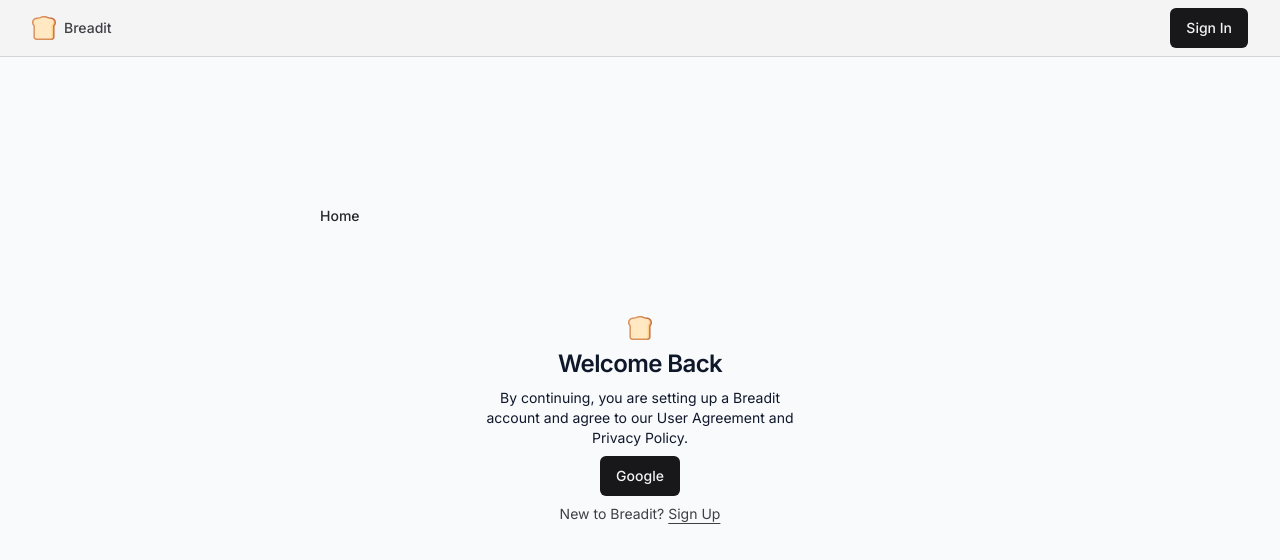
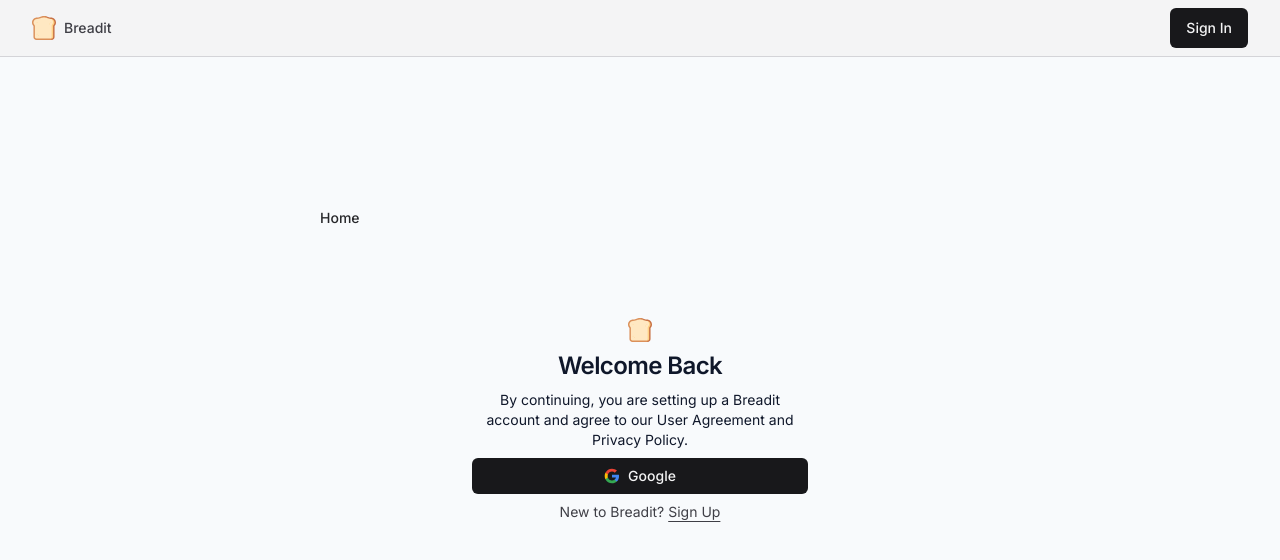
Before and after one commit to MichaelFrieze/breadit, a Next.js app: page /sign-in in a window 1280 px wide. Shown: the top 560 px of the page. Built offline with nearby package versions, Linux system fonts and the light colour scheme.

Commit message:
I need to push some code before I fix some packages

```diff
--- a/src/components/Signin.tsx
+++ b/src/components/Signin.tsx
@@ -14,7 +14,7 @@
         </p>
 
         {/* sign in form */}
-        <UserAuthForm className="mx-2" />
+        <UserAuthForm />
 
         <p className="px-8 text-center text-sm text-zinc-700">
           New to Breadit?{' '}
--- a/src/components/UserAuthForm.tsx
+++ b/src/components/UserAuthForm.tsx
@@ -1,17 +1,39 @@
-import { FC } from 'react';
+'use client';
+
+import { FC, useState } from 'react';
 import { Button } from './ui/Button';
 import { cn } from '@/lib/utils';
+import { signIn } from 'next-auth/react';
+import { Icons } from './Icons';
 
 interface UserAuthFormProps extends React.HTMLAttributes<HTMLDivElement> {}
 
 const UserAuthForm: FC<UserAuthFormProps> = ({ className, ...props }) => {
-  // We can now pass anything that you normally can pass to a div to this component
-  // Also, we can pass all the props we normally receive from the parent component right into the actual div so we can style this component.
-  // Not only in this component but wherever we render it as well. Just as if this was a div.
-  console.log(`${cn('flex justify-center', className)}`);
+  const [isLoading, setIsLoading] = useState<boolean>(false);
+
+  const loginWithGoogle = async () => {
+    setIsLoading(true);
+
+    try {
+      await signIn('google');
+    } catch (error) {
+      // toast notification
+    } finally {
+      setIsLoading(false);
+    }
+  };
+
   return (
     <div className={cn('flex justify-center', className)} {...props}>
-      <Button>Google</Button>
+      <Button
+        onClick={loginWithGoogle}
+        isLoading={isLoading}
+        size="sm"
+        className="w-full"
+      >
+        {isLoading ? null : <Icons.google className="h-4 w-4 mr-2" />}
+        Google
+      </Button>
     </div>
   );
 };
```
